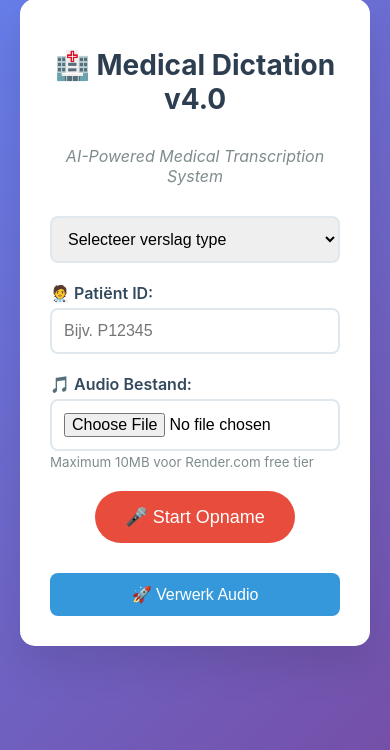
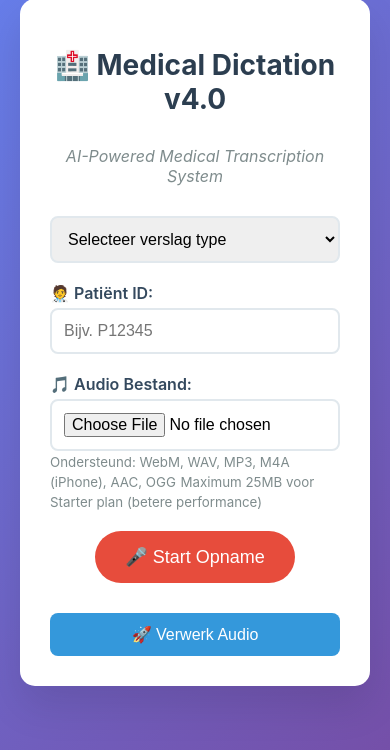
Before and after one commit to jdverbek/medical-dictation-v4, a Flask app: page / in a window 390 px wide. Shown: the part 21-771 px from the top of the page. Run offline with Flask 3, Linux system fonts and the light colour scheme.

Commit message:
🚀 MAJOR UX IMPROVEMENT: Automatic backup + iPhone M4A support
AUTOMATIC BACKUP FEATURE:
- Audio files are automatically downloaded BEFORE processing starts
- Prevents data loss when errors occur during processing
- Files saved as 'backup_[original_name]' for easy re-upload
- Backup confirmation shown to user
- Processing continues even if backup fails (non-blocking)

IPHONE M4A SUPPORT:
- Added .m4a file format support for iPhone dictation
- Enhanced audio format detection (WebM, M4A/MP4 headers)
- FFmpeg conversion handles M4A → WAV properly
- Supports both file extension and binary header detection
- Compatible with iPhone Voice Memos app

STARTER PLAN OPTIMIZATIONS:
- Increased file size limit: 10MB → 25MB (Starter plan benefits)
- Updated UI messaging for Starter plan users
- Better performance expectations for paid tier

UX IMPROVEMENTS:
- Clear backup status indicator
- Enhanced file format support messaging
- Automatic backup prevents dictation loss
- Seamless iPhone dictation workflow

This solves the major pain point of losing dictations when errors occur
and makes iPhone dictation fully compatible with the system.

```diff
--- a/backend/templates/enhanced_index.html
+++ b/backend/templates/enhanced_index.html
@@ -167,8 +167,12 @@
 
             <div class="form-group">
                 <label for="audioFile">🎵 Audio Bestand:</label>
-                <input type="file" id="audioFile" name="audio" accept="audio/*" required>
-                <small style="color: #7f8c8d;">Maximum 10MB voor Render.com free tier</small>
+                <input type="file" id="audioFile" name="audio" accept=".webm,.wav,.mp3,.m4a,.aac,.ogg" required>
+                <small style="color: #7f8c8d;">Ondersteund: WebM, WAV, MP3, M4A (iPhone), AAC, OGG</small>
+                <small style="color: #7f8c8d;">Maximum 25MB voor Starter plan (betere performance)</small>
+                <div id="autoBackupStatus" class="backup-status" style="display: none; color: #27ae60; margin-top: 10px;">
+                    ✅ <strong>Audio automatisch gebackupt!</strong> Je kunt het bestand veilig hergebruiken als er een fout optreedt.
+                </div>
             </div>
 
             <button type="button" id="recordBtn" class="record-btn">🎤 Start Opname</button>
@@ -296,20 +300,37 @@
                 return;
             }
 
-            // Check file size (10MB limit for Render free tier)
-            const maxSize = 10 * 1024 * 1024; // 10MB
+            // Check file size (25MB limit for Starter plan - better than free tier)
+            const maxSize = 25 * 1024 * 1024; // 25MB
             if (audioFile.size > maxSize) {
-                showStatus(`Audio bestand te groot: ${(audioFile.size / 1024 / 1024).toFixed(2)}MB. Maximum is 10MB.`, 'error');
+                showStatus(`Audio bestand te groot: ${(audioFile.size / 1024 / 1024).toFixed(2)}MB. Maximum is 25MB voor Starter plan.`, 'error');
                 return;
+            }
+
+            // AUTOMATIC BACKUP: Download audio file BEFORE processing starts
+            // This prevents data loss if processing fails
+            try {
+                const url = URL.createObjectURL(audioFile);
+                const a = document.createElement('a');
+                a.href = url;
+                a.download = `backup_${audioFile.name}`;
+                document.body.appendChild(a);
+                a.click();
+                document.body.removeChild(a);
+                URL.revokeObjectURL(url);
+
+                // Show backup confirmation
+                document.getElementById('autoBackupStatus').style.display = 'block';
+                showStatus('✅ Audio automatisch gebackupt! Processing wordt gestart...', 'success');
+            } catch (error) {
+                console.warn('Automatic backup failed:', error);
+                // Continue with processing even if backup fails
             }
 
             // Disable submit button
             isProcessing = true;
             submitBtn.disabled = true;
             submitBtn.textContent = '⏳ Verwerken...';
-
-            // NOTE: Removed automatic download that was causing issues
-            // downloadAudioFile(audioFile); // <- This was causing the problem!
 
             const formData = new FormData();
             formData.append('audio', audioFile);
```
Also changed, not shown: backend/superior_transcription.py (+23 -7 lines).
